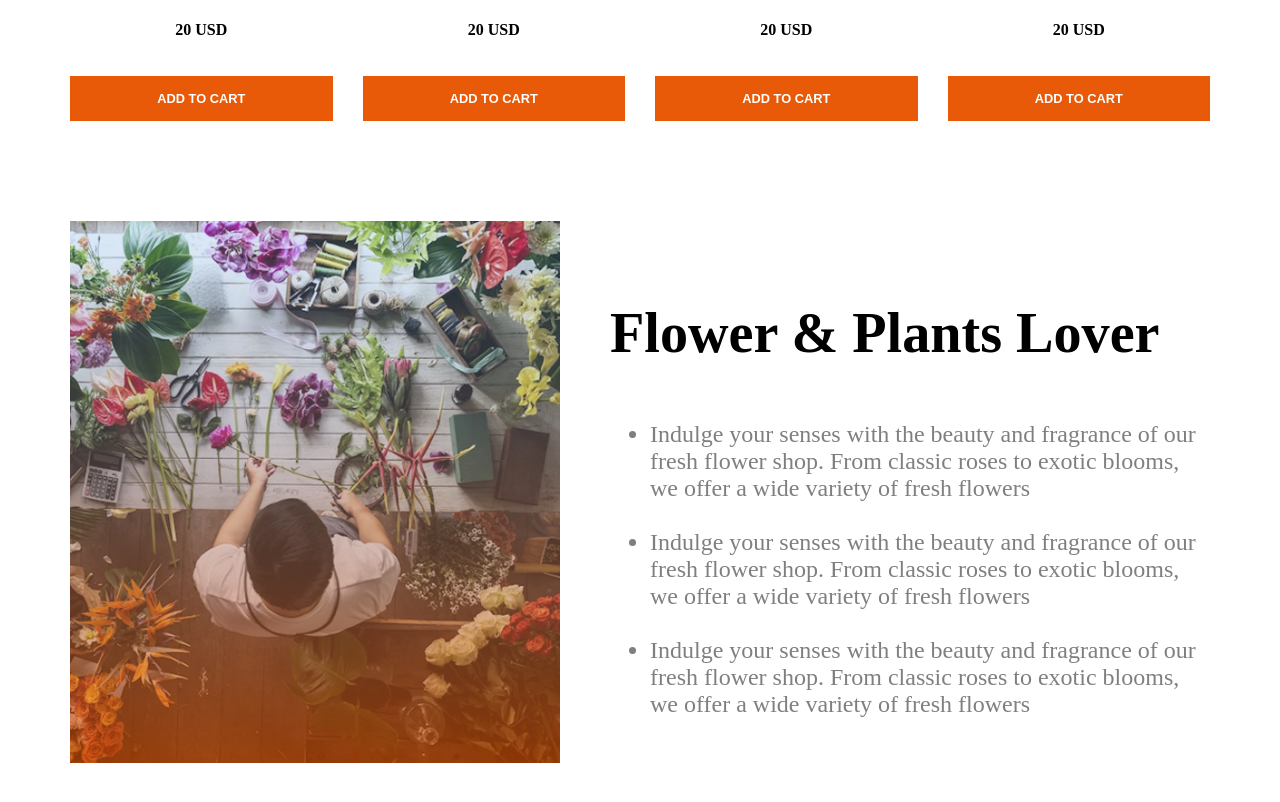
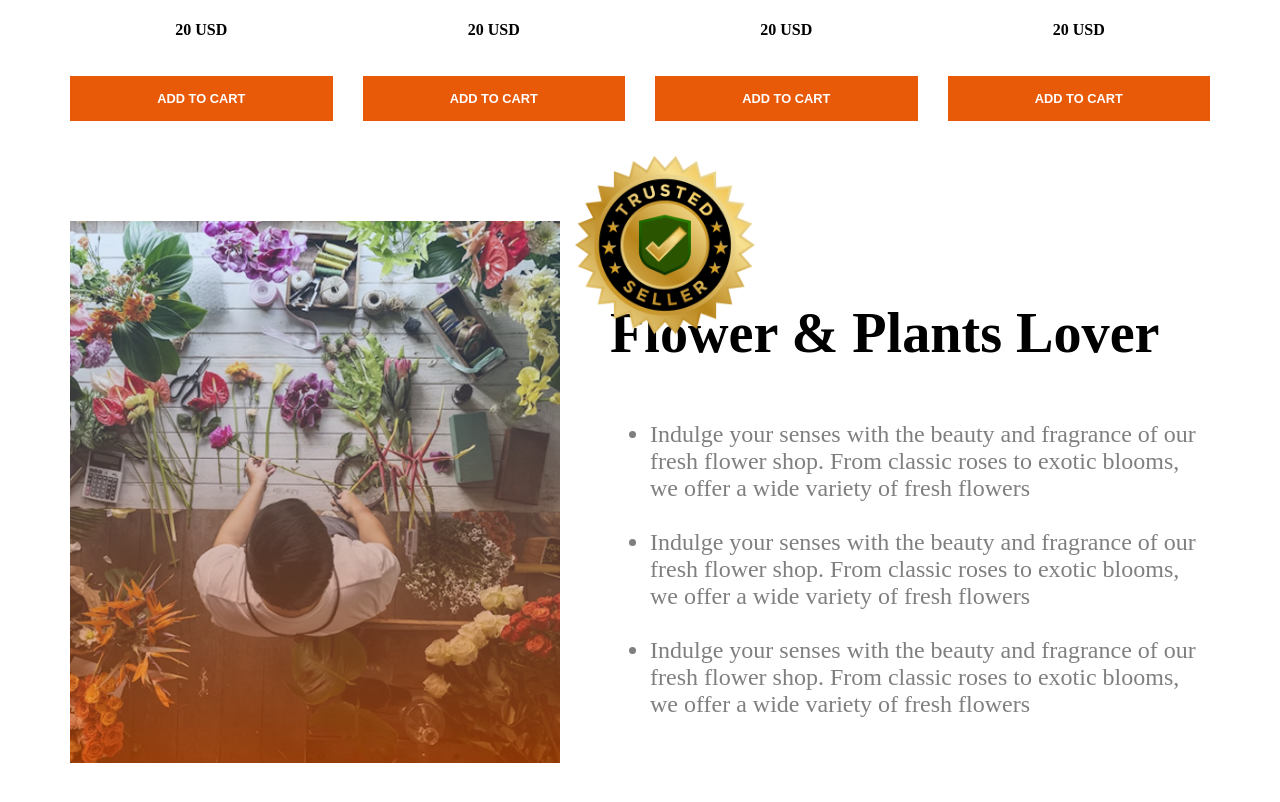
Before and after one commit to RTArony/Assign02, a plain HTML site: page index.html in a window 1280 px wide. Shown: the part 1960-2762 px from the top of the page. Drawn offline with Linux system fonts and the light colour scheme.

Commit message:
trusted badge

```diff
--- a/index.html
+++ b/index.html
@@ -117,6 +117,9 @@
                 </div>
             </div>
         </div>
+        <div class="badge">
+            <img class="badge" src="assets/trusted-badge.png" alt="">
+        </div>
     </main>
     <footer>
 
--- a/styles.css
+++ b/styles.css
@@ -137,6 +137,10 @@ nav{
 .lover-img img{
     width: 100%;
 }
+/* .badge{
+    position: relative;
+    width: 10%;
+} */
 .lover-info{
     max-width: 600px;
 }
@@ -148,8 +152,22 @@ nav{
     font-size: 1.5rem;
     font-weight: 400;
 }
+
+.badge{
+    position: absolute;
+    max-width: 250px;
+    width: 100%;
+    top: 1040px;
+    left: 270px;
+}
+
 @media screen and (max-width:576px){
     .plants-lover-section{
         flex-direction: column;
     }
 }
+@media screen and (max-width:1200px){
+    .badge{
+        display: none;
+    }
+}
```
